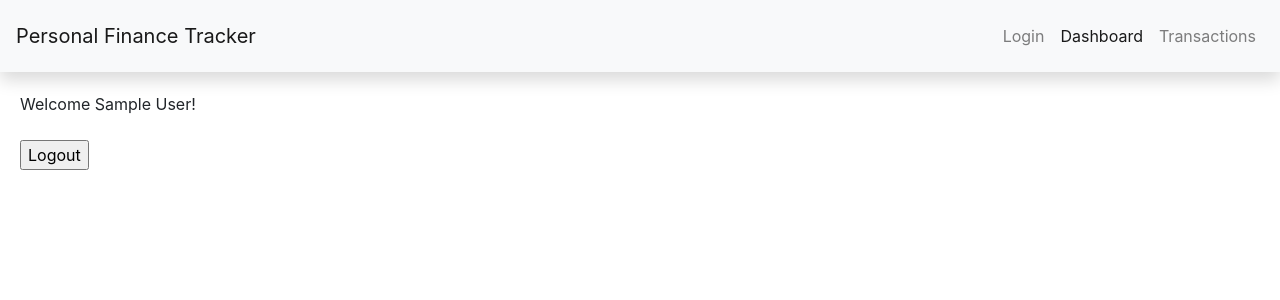
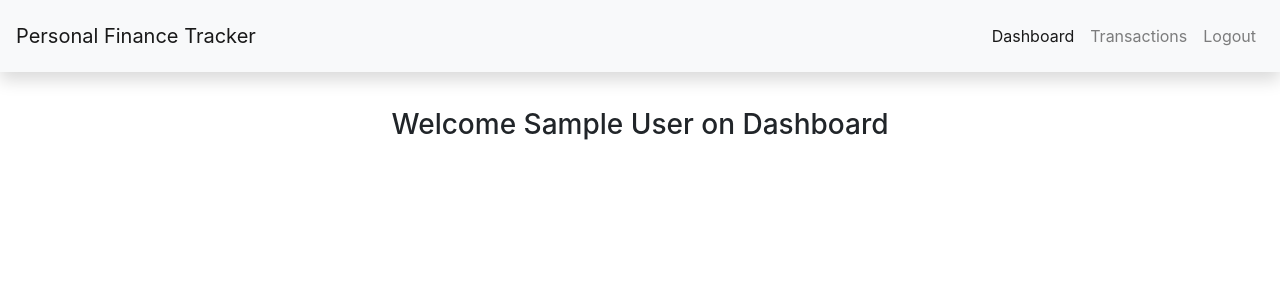
Before and after one commit to abdullahaslam2223/finance-tracker-ui, a React (Create React App) app: page /dashboard in a window 1280 px wide. Shown: the top 300 px of the page. Built offline with nearby package versions, Linux system fonts and the light colour scheme; sample sign-in values are in the browser's storage.

Commit message:
showing navlinks on login

```diff
--- a/src/App.js
+++ b/src/App.js
@@ -2,6 +2,7 @@ import { useState, createContext } from "react";
 import { BrowserRouter, Routes, Route, NavLink } from "react-router-dom";
 
 import Login from "./pages/Login";
+import Logout from "./pages/Logout";
 import Dashboard from "./pages/Dashboard";
 import Home from "./pages/Home";
 import NotFound from "./pages/NotFound";
@@ -42,6 +43,9 @@ function App() {
                   <Route path="/login" element={<Login />} />
                 </Route>
                 <Route element={<PrivateRoutes />}>
+                  <Route path="/logout" element={<Logout />} />
+                </Route>
+                <Route element={<PrivateRoutes />}>
                   <Route path="/dashboard" element={<Dashboard />} />
                 </Route>
                 <Route element={<PrivateRoutes />}>
--- a/src/components/Navbar.js
+++ b/src/components/Navbar.js
@@ -1,6 +1,10 @@
+import { useContext } from 'react';
 import { Link, NavLink } from 'react-router-dom';
+import { AuthContext } from '../App';
 
 function Navbar() {
+  const { token } = useContext(AuthContext);
+
   return (
     <nav className="navbar navbar-expand-lg navbar-light bg-light p-3 shadow">
       <Link className="navbar-brand" to="/">Personal Finance Tracker</Link>
@@ -19,15 +23,24 @@ function Navbar() {
 
       <div className="collapse navbar-collapse" id="navbarNav">
         <ul className="navbar-nav ml-auto">
+          {!token &&
             <li className="nav-item">
               <NavLink className="nav-link" to="/login" activeClassName="active">Login</NavLink>
             </li>
+          }
+          {token &&
+            <>
               <li className="nav-item">
                 <NavLink className="nav-link" to="/dashboard" activeClassName="active">Dashboard</NavLink>
               </li>
               <li className="nav-item">
                 <NavLink className="nav-link" to="/transactions" activeClassName="active">Transactions</NavLink>
               </li>
+              <li className="nav-item">
+                <NavLink className="nav-link" to="/logout" activeClassName="active">Logout</NavLink>
+              </li>
+            </>
+          }
         </ul>
       </div>
     </nav>
--- a/src/pages/Dashboard.js
+++ b/src/pages/Dashboard.js
@@ -1,25 +1,10 @@
 import { useContext } from "react";
-import { useNavigate } from "react-router-dom";
-import { removeUserSession } from "../utils/common";
 import { AuthContext } from "../App";
 
 function Dashboard(props) {
-    const { user, setUser, setToken } = useContext(AuthContext);
-    const navigate = useNavigate();
+    const { user } = useContext(AuthContext);
 
-    const handleLogout = () => {
-      removeUserSession();
-      setUser(null);
-      setToken(null);
-      navigate('/login');
-    }
-
-    return(
-    <div>
-      Welcome {user.name}!<br /><br />
-      <input type="button" onClick={handleLogout} value="Logout" />
-    </div>
-    );
+    return <h3 className="text-center mt-3">Welcome { user.name } on Dashboard</h3>;
 }
 
 export default Dashboard;
--- a/src/pages/Home.js
+++ b/src/pages/Home.js
@@ -1,7 +1,7 @@
 function Home() {
     return(
         <div>
-            <h1 className="text-center">Welcome to Home Page!</h1>
+            <h1 className="text-center mt-3">Welcome to Home Page!</h1>
         </div>
     );
 }
--- /dev/null
+++ b/src/pages/Logout.js
@@ -0,0 +1,15 @@
+import { useContext } from "react";
+import { useNavigate } from "react-router-dom";
+import { AuthContext } from "../App";
+import { removeUserSession } from "../utils/common";
+
+function Logout() {
+    const navigate = useNavigate();
+    const { setToken, setUser } = useContext(AuthContext);
+    removeUserSession();
+    setUser(null);
+    setToken(null);
+    navigate('/login');
+}
+
+export default Logout;
--- a/src/utils/PrivateRoutes.js
+++ b/src/utils/PrivateRoutes.js
@@ -1,8 +1,10 @@
+import { useContext } from "react";
 import { Navigate, Outlet } from "react-router-dom";
-import { getToken } from "./common";
+import { AuthContext } from "../App";
 
 function PrivateRoutes() {
-    return getToken() ? <Outlet /> : <Navigate to="/login" />
+    const { token } = useContext(AuthContext);
+    return token ? <Outlet /> : <Navigate to="/login" />
 }
 
 export default PrivateRoutes;
--- a/src/utils/PublicRoutes.js
+++ b/src/utils/PublicRoutes.js
@@ -1,8 +1,10 @@
+import { useContext } from "react";
 import { Navigate, Outlet } from "react-router-dom";
-import { getToken } from "./common";
+import { AuthContext } from "../App";
 
 function PublicRoutes() {
-    return !getToken() ? <Outlet /> : <Navigate to='/dashboard' />
+    const { token } = useContext(AuthContext);
+    return !token ? <Outlet /> : <Navigate to='/dashboard' />
 }
 
 export default PublicRoutes;
```
Lines whose indentation alone changed are shown as unchanged.
